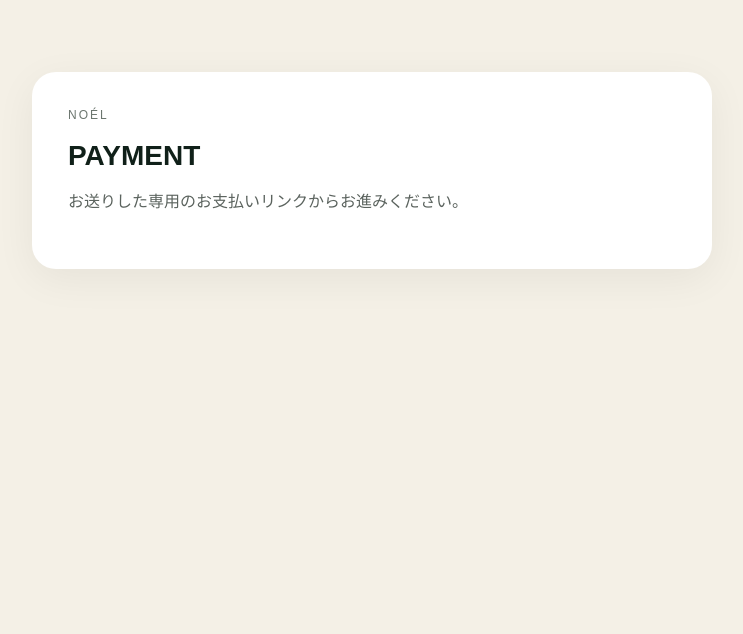
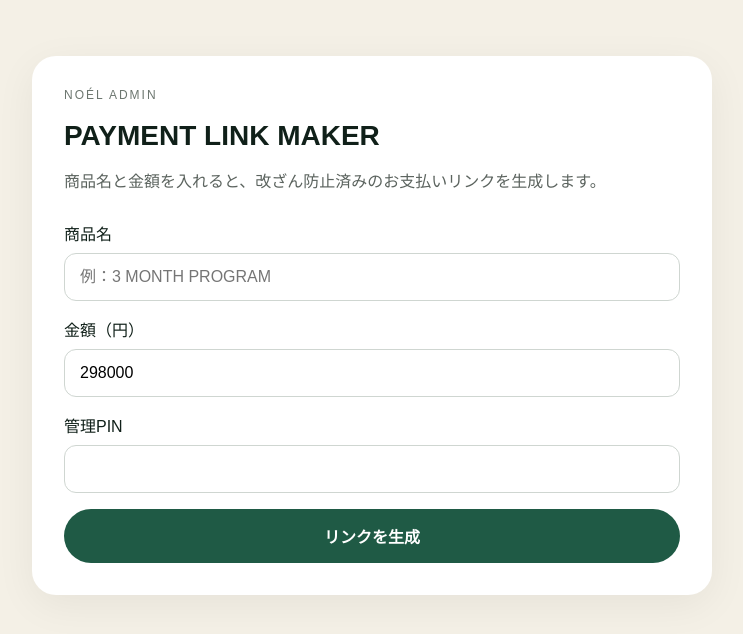
Before and after one commit to nexusnoel-cloud/noel-payment-links-ami, a Next.js app: page / in a window 1280 px wide. Shown: the top 634 px of the page, without its empty margins (268-1011 px from the left). Built offline with nearby package versions, Linux system fonts and the light colour scheme.

Commit message:
Add files via upload

```diff
--- a/app/page.js
+++ b/app/page.js
@@ -1,9 +1,48 @@
-export default function Home(){
-  return <main style={{maxWidth:680,margin:'0 auto',padding:'72px 20px'}}>
-    <div style={{background:'#fff',borderRadius:24,padding:36,boxShadow:'0 10px 40px rgba(0,0,0,.06)'}}>
-      <div style={{fontSize:12,letterSpacing:2,color:'#6c766f'}}>NOÉL</div>
-      <h1 style={{fontSize:28,margin:'18px 0 10px'}}>PAYMENT</h1>
-      <p style={{lineHeight:1.8,color:'#5b635e'}}>お送りした専用のお支払いリンクからお進みください。</p>
+'use client';
+import {useState} from 'react';
+
+export default function MakeLink(){
+  const [name,setName]=useState('');
+  const [amount,setAmount]=useState('298000');
+  const [pin,setPin]=useState('');
+  const [url,setUrl]=useState('');
+  const [message,setMessage]=useState('');
+  const [busy,setBusy]=useState(false);
+
+  async function create(e){
+    e.preventDefault(); setBusy(true); setMessage(''); setUrl('');
+    try{
+      const r=await fetch('/api/create-link',{method:'POST',headers:{'Content-Type':'application/json'},body:JSON.stringify({name,amount:Number(amount),pin})});
+      const d=await r.json();
+      if(!r.ok){setMessage(d.error||'生成できませんでした。');return;}
+      setUrl(d.url);
+    }catch{setMessage('通信エラーが発生しました。');}
+    finally{setBusy(false);}
+  }
+
+  async function copy(){
+    await navigator.clipboard.writeText(url); setMessage('リンクをコピーしました。');
+  }
+
+  return <main style={{maxWidth:680,margin:'0 auto',padding:'56px 20px'}}>
+    <div style={{background:'#fff',borderRadius:24,padding:32,boxShadow:'0 10px 40px rgba(0,0,0,.06)'}}>
+      <div style={{fontSize:12,letterSpacing:2,color:'#6c766f'}}>NOÉL ADMIN</div>
+      <h1 style={{fontSize:28,margin:'18px 0 8px'}}>PAYMENT LINK MAKER</h1>
+      <p style={{color:'#5b635e',lineHeight:1.8}}>商品名と金額を入れると、改ざん防止済みのお支払いリンクを生成します。</p>
+      <form onSubmit={create} style={{display:'grid',gap:16,marginTop:24}}>
+        <label>商品名<input value={name} onChange={e=>setName(e.target.value)} placeholder="例：3 MONTH PROGRAM" style={input}/></label>
+        <label>金額（円）<input value={amount} onChange={e=>setAmount(e.target.value.replace(/[^0-9]/g,''))} inputMode="numeric" style={input}/></label>
+        <label>管理PIN<input type="password" value={pin} onChange={e=>setPin(e.target.value)} style={input}/></label>
+        <button disabled={busy} style={button}>{busy?'生成中…':'リンクを生成'}</button>
+      </form>
+      {url && <div style={{marginTop:24,padding:16,border:'1px solid #d8ddd9',borderRadius:14,wordBreak:'break-all'}}>
+        <div style={{fontSize:12,color:'#778079',marginBottom:8}}>生成されたリンク</div>
+        <div style={{lineHeight:1.6}}>{url}</div>
+        <button onClick={copy} style={{...button,marginTop:14}}>コピー</button>
+      </div>}
+      {message && <p style={{marginTop:16,color:message.includes('コピー')?'#1f5a45':'#a33'}}>{message}</p>}
     </div>
   </main>;
 }
+const input={display:'block',width:'100%',boxSizing:'border-box',marginTop:8,padding:'14px 15px',border:'1px solid #cfd6d1',borderRadius:12,fontSize:16};
+const button={width:'100%',padding:'15px 18px',background:'#1f5a45',color:'#fff',border:0,borderRadius:999,fontSize:16,fontWeight:700,cursor:'pointer'};
```
Also changed, not shown: package.json (+16 -5 lines), 1 other file (tests, documents, lock files or other folders).
